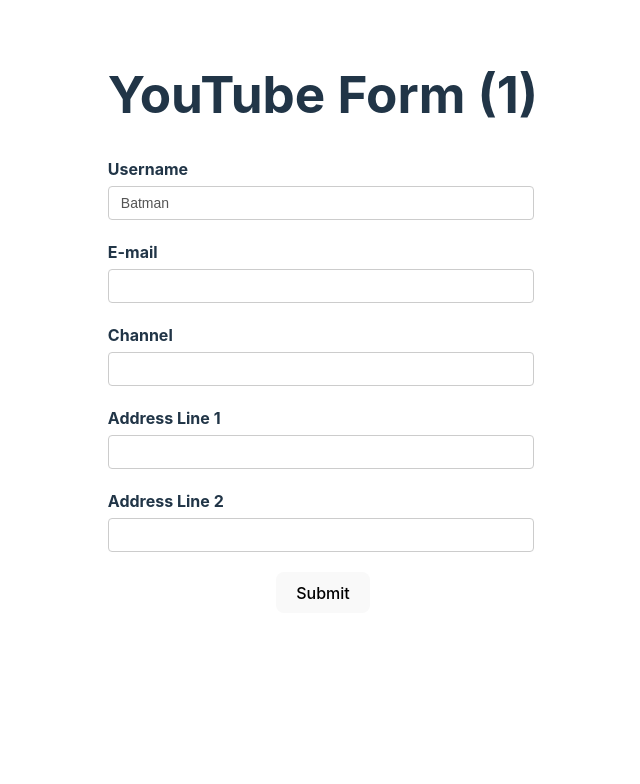
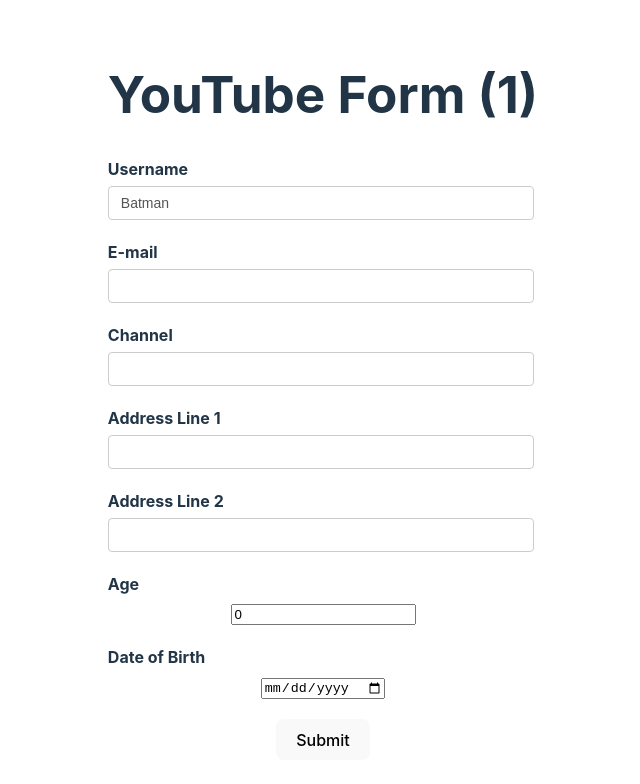
Before and after one commit to gopinav/React-Hook-Form-Tutorials, a React (Vite) app in the folder rhf-demo/: page / in a window 1280 px wide. Shown: the top 784 px of the page, without its empty margins (317-957 px from the left). Built offline with nearby package versions, Linux system fonts and the light colour scheme.

Commit message:
Numeric and date values

```diff
--- a/rhf-demo/src/components/RHFYouTubeForm.tsx
+++ b/rhf-demo/src/components/RHFYouTubeForm.tsx
@@ -12,6 +12,8 @@
     line2: string;
   };
   addressArray: string[];
+  age: number;
+  dob: Date;
 };
 
 export const RHFYouTubeForm = () => {
@@ -25,6 +27,8 @@
         line2: "",
       },
       addressArray: ["", ""],
+      age: 0,
+      dob: new Date(),
     },
   });
   const { register, control, handleSubmit, formState } = form;
@@ -108,6 +112,28 @@
         />
         <p className="error">{errors.address?.line2?.message}</p>
 
+        <label htmlFor="age">Age</label>
+        <input
+          type="number"
+          id="age"
+          {...register("age", {
+            valueAsNumber: true,
+            required: { value: true, message: "Age is required" },
+          })}
+        />
+        <p className="error">{errors.age?.message}</p>
+
+        <label htmlFor="dob">Date of Birth</label>
+        <input
+          type="date"
+          id="dob"
+          {...register("dob", {
+            valueAsDate: true,
+            required: { value: true, message: "Date of Birth is required" },
+          })}
+        />
+        <p className="error">{errors.dob?.message}</p>
+
         <button>Submit</button>
       </form>
 
```
